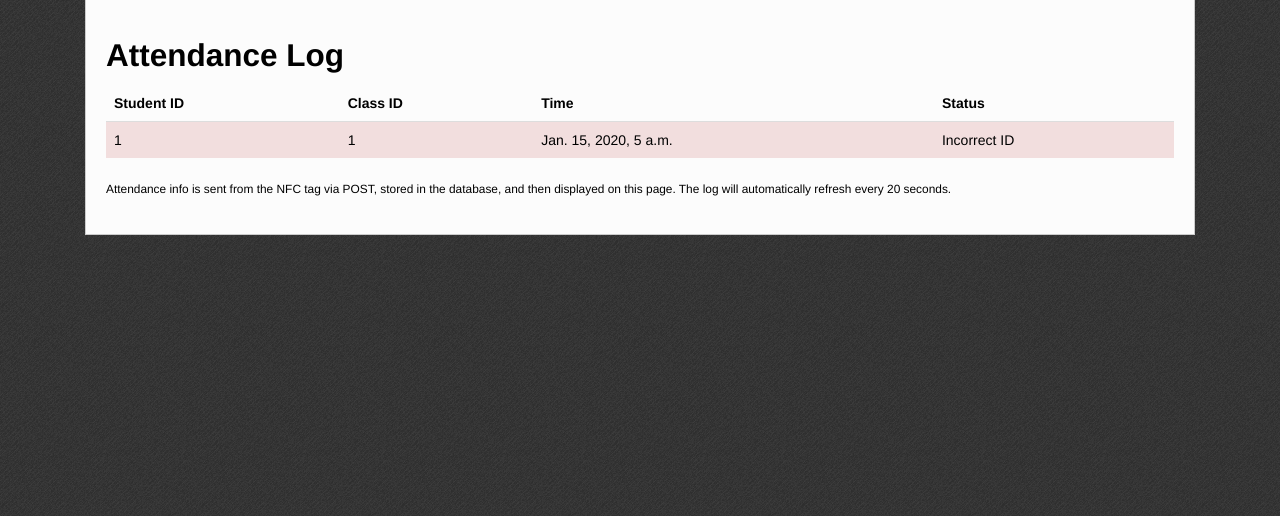
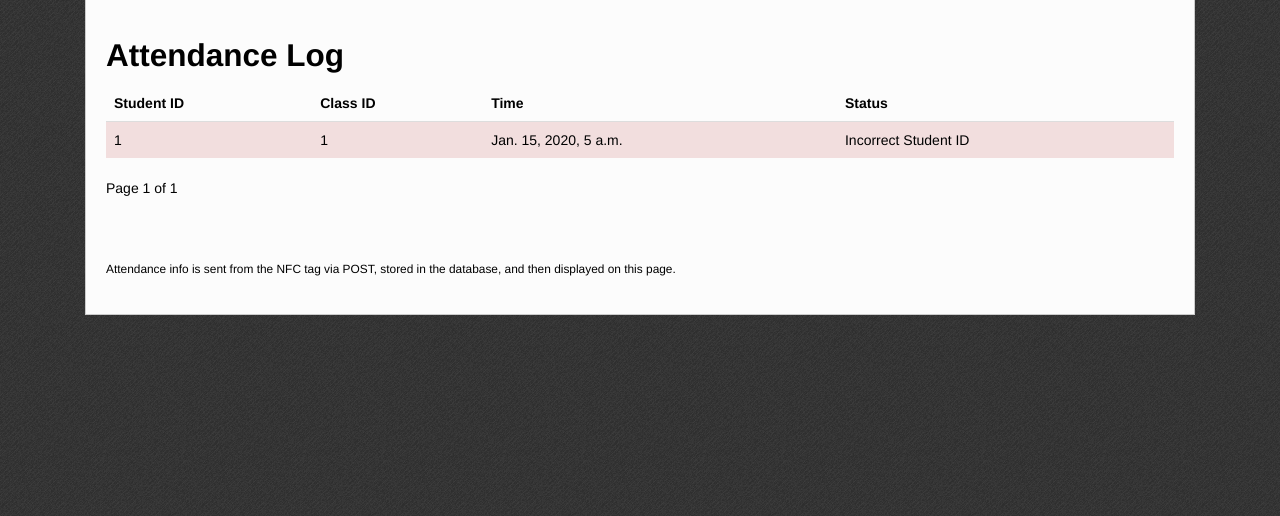
Before and after one commit to cl-ansy/personal-site, a Django app: page /attendance/ in a window 1280 px wide. Shown: the part 72-588 px from the top of the page. Run offline with Django 3.2, Linux system fonts and the light colour scheme; tables that the repository leaves empty hold one stand-in row (values such as "Sample post"); some libraries are stand-ins or nearby versions.

Commit message:
added pagination

```diff
--- a/myproject/attendance/templates/attendance.html
+++ b/myproject/attendance/templates/attendance.html
@@ -14,30 +14,47 @@
     </thead>
     <tbody>
       {% for c in checkins %}
-        {% if c.studentID|length == 9 %}
+        {% if c.studentID|length != 9 %}
+          <tr class="error">
+            <td>{{ c.studentID }}</td>
+            <td>{{ c.classID }}</td>
+            <td>{{ c.timestamp }}</td>
+            <td>Incorrect Student ID</td>
+          </tr>
+        {% elif c.classID|length != 7 %}
+          <tr class="error">
+            <td>{{ c.studentID }}</td>
+            <td>{{ c.classID }}</td>
+            <td>{{ c.timestamp }}</td>
+            <td>Incorrect Class ID</td>
+          </tr>
+        {% else %}
           <tr class="success">
             <td>{{ c.studentID }}</td>
             <td>{{ c.classID }}</td>
             <td>{{ c.timestamp }}</td>
             <td>Verified</td>
           </tr>
-        {% else %}
-          <tr class="error">
-            <td>{{ c.studentID }}</td>
-            <td>{{ c.classID }}</td>
-            <td>{{ c.timestamp }}</td>
-            <td>Incorrect ID</td>
-          </tr>
         {% endif %}
       {% endfor %}
     </tbody>
   </table>
+<p>Page {{ checkins.number }} of {{ checkins.paginator.num_pages }}</p>
+<div class="pagination">
+  <ul>
+    {% if checkins.has_previous %}<li><a href="?page={{ checkins.previous_page_number }}">Previous Page</a></li>{% endif %}
+    {% if checkins.has_next %}<li><a href="?page={{ checkins.next_page_number }}">Next Page</a></li>{% endif %}
+  </ul>
+</div><!-- pagination -->
 </div><!-- attendance -->
-<p><small>Attendance info is sent from the NFC tag via POST, stored in the database, and then displayed on this page.
-The log will automatically refresh every 20 seconds.</small></p>
+<!--<div class="btn btn-primary" onclick="refresh()">Refresh</div><br /><br />-->
+<p><small>Attendance info is sent from the NFC tag via POST, stored in the database, and then displayed on this page.</small></p>
 {% endblock content %}
 {% block scripts %}
 <script type="text/javascript">
-var auto_refresh = setInterval(function(){$('#attendance').load('{% url "attendance" %} #attendance')},20000);
+function refresh(){
+  $('#attendance').load('{% url "attendance" %} #attendance');
+}
+//var auto_refresh = setInterval(function(){$('#attendance').load('{% url "attendance" %} #attendance')},20000);
 </script>
 {% endblock scripts %}
--- a/myproject/attendance/views.py
+++ b/myproject/attendance/views.py
@@ -1,3 +1,4 @@
+from django.core.paginator import Paginator, EmptyPage, PageNotAnInteger
 from django.shortcuts import render_to_response
 from django.template import RequestContext
 from django.views.decorators.csrf import csrf_exempt
@@ -16,5 +17,16 @@ def attendance(request):
             checkin.classID = request.POST.get('ClassID', '')
             checkin.timestamp = datetime.now()
             checkin.save()
-    checkins = CheckIn.objects.order_by("-timestamp")
+
+    checkin_list = CheckIn.objects.order_by("-timestamp")
+    paginator = Paginator(checkin_list, 10)
+
+    page = request.GET.get('page')
+    try:
+        checkins = paginator.page(page)
+    except PageNotAnInteger:
+        checkins = paginator.page(1)
+    except EmptyPage:
+        checkins = paginator.page(paginator.num_pages)
+
     return render_to_response('attendance.html', {'checkins':checkins}, context_instance=RequestContext(request))
```
